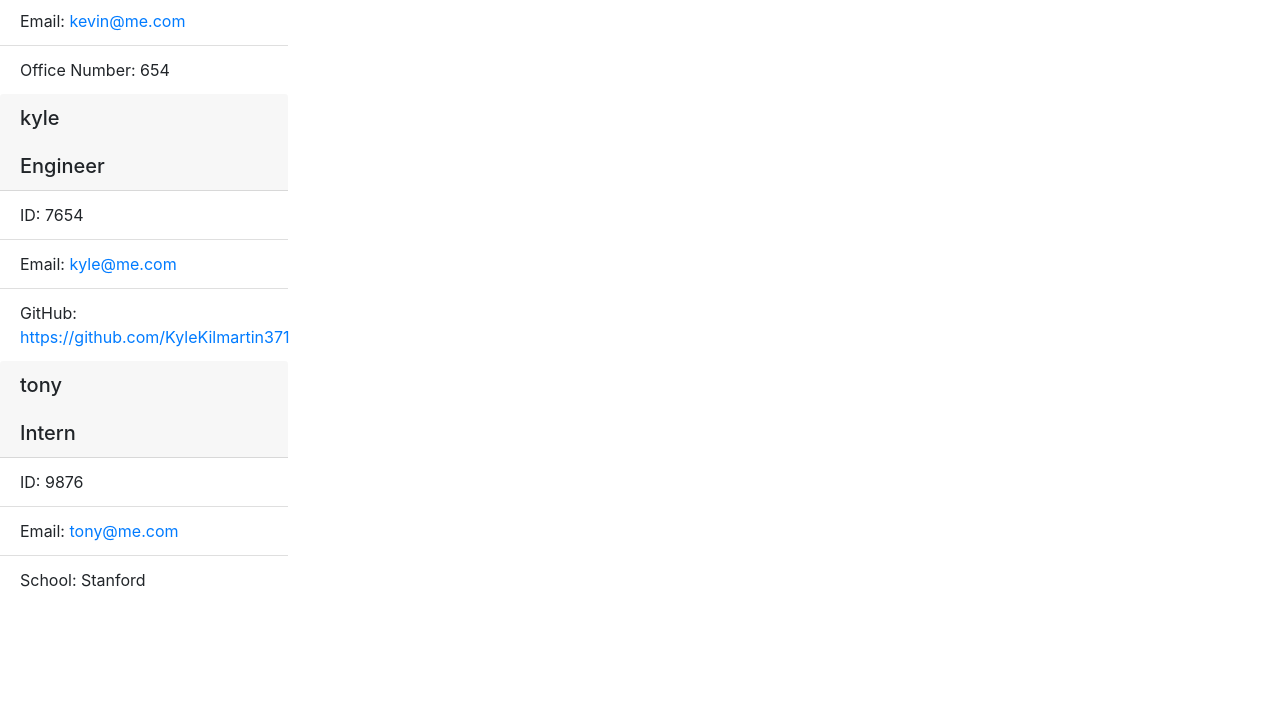
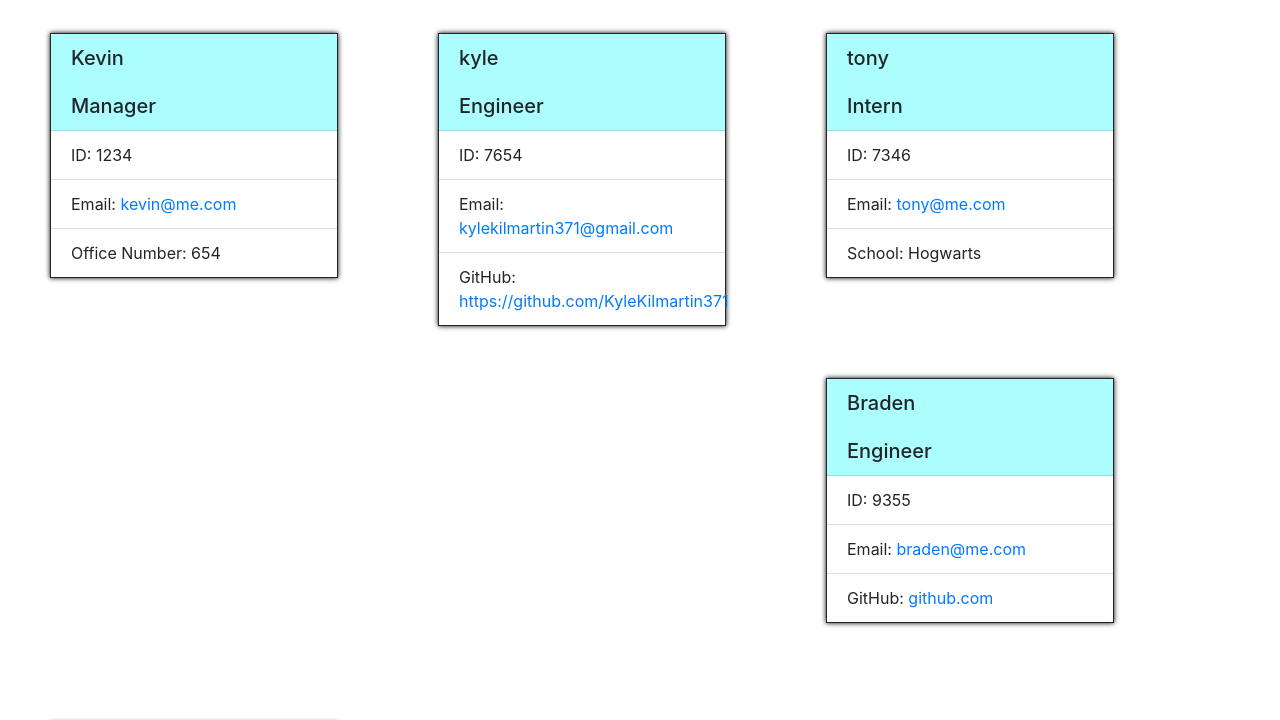
Before and after one commit to KyleKilmartin371/my-team-generator, a website: page src/index.html in a window 1280 px wide. Shown: the part 205-925 px from the top of the page. Before the commit the page ends 809 px from the top, so only its background shows below. Drawn offline with nearby package versions, Linux system fonts and the light colour scheme.

Commit message:
css style

```diff
--- a/src/index.html
+++ b/src/index.html
@@ -13,17 +13,27 @@
     <h1>Team Profile</h1>
     </header>  <div class="box" style="width: 18rem">
 
-    <h5 class="card-header">kevin<br /><br />Manager</h5>
+    <h5 class="card-header">Kevin<br /><br />Manager</h5>
     <ul class="list-group list-group-flush">
-        <li class="list-group-item">ID: 4567457</li>
+        <li class="list-group-item">ID: 1234</li>
         <li class="list-group-item">Email: <a href = "mailto:kevin@me.com">kevin@me.com</a></li><li class="list-group-item">Office Number: 654</li></ul></div><div class="box" style="width: 18rem">
 
     <h5 class="card-header">kyle<br /><br />Engineer</h5>
     <ul class="list-group list-group-flush">
         <li class="list-group-item">ID: 7654</li>
-        <li class="list-group-item">Email: <a href = "mailto:kyle@me.com">kyle@me.com</a></li><li class="list-group-item">GitHub: <a href = "https://github.com/https://github.com/KyleKilmartin371" target="_blank">https://github.com/KyleKilmartin371</a></li></ul></div><div class="box" style="width: 18rem">
+        <li class="list-group-item">Email: <a href = "mailto:kylekilmartin371@gmail.com">kylekilmartin371@gmail.com</a></li><li class="list-group-item">GitHub: <a href = "https://github.com/https://github.com/KyleKilmartin371" target="_blank">https://github.com/KyleKilmartin371</a></li></ul></div><div class="box" style="width: 18rem">
 
     <h5 class="card-header">tony<br /><br />Intern</h5>
     <ul class="list-group list-group-flush">
-        <li class="list-group-item">ID: 9876</li>
-        <li class="list-group-item">Email: <a href = "mailto:tony@me.com">tony@me.com</a></li><li class="list-group-item">School: Stanford</li></ul></div></body></html>
+        <li class="list-group-item">ID: 7346</li>
+        <li class="list-group-item">Email: <a href = "mailto:tony@me.com">tony@me.com</a></li><li class="list-group-item">School: Hogwarts</li></ul></div><div class="box" style="width: 18rem">
+
+    <h5 class="card-header">Braden<br /><br />Engineer</h5>
+    <ul class="list-group list-group-flush">
+        <li class="list-group-item">ID: 9355</li>
+        <li class="list-group-item">Email: <a href = "mailto:braden@me.com">braden@me.com</a></li><li class="list-group-item">GitHub: <a href = "https://github.com/github.com" target="_blank">github.com</a></li></ul></div><div class="box" style="width: 18rem">
+
+    <h5 class="card-header">ally<br /><br />Intern</h5>
+    <ul class="list-group list-group-flush">
+        <li class="list-group-item">ID: 9256</li>
+        <li class="list-group-item">Email: <a href = "mailto:ally@me.com">ally@me.com</a></li><li class="list-group-item">School: Stanford</li></ul></div></body></html>
--- a/src/style.css
+++ b/src/style.css
@@ -0,0 +1,22 @@
+header {
+    padding: 30px;
+    text-align: center;
+    background-color: rgba(255, 0, 0, 0.808);
+    color: rgb(255, 255, 255);
+    text-shadow: 0 0 10px rgba(0, 0, 0, 0.5);
+}
+
+header h1{
+    font-size: 100px;
+}
+
+.box{
+    float: left;
+    margin: 50px;
+    border: solid 1px;
+    box-shadow: 0 0 5px black;
+}
+
+.card-header{
+    background-color: rgb(172, 254, 254);
+}
```
